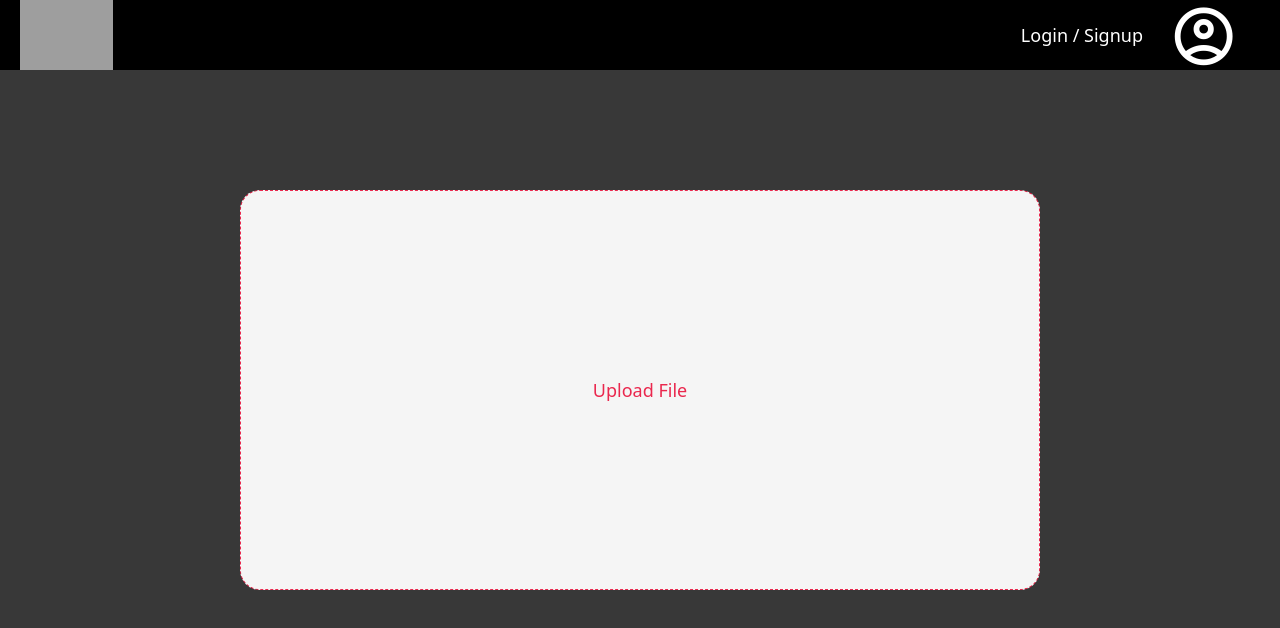
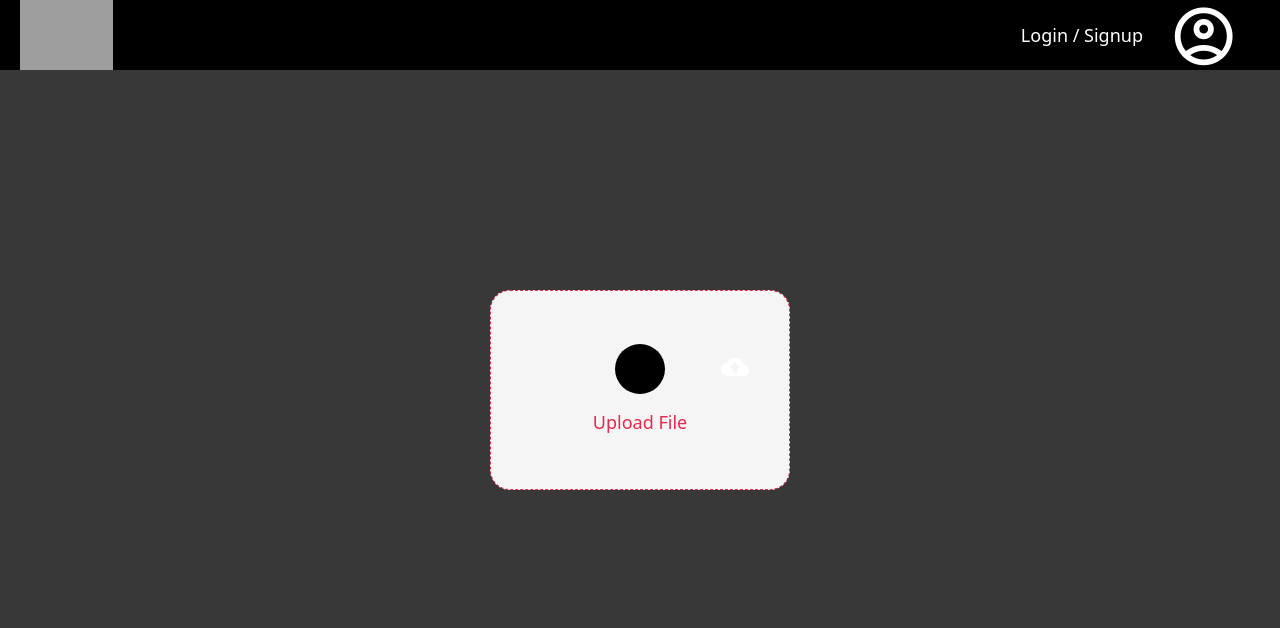
Before and after one commit to aetheryn/toktik, a React (Vite) app in the folder react-node/: page /upload in a window 1280 px wide. Shown: the top 628 px of the page. Built offline with nearby package versions, Linux system fonts and the light colour scheme; grey boxes are pictures that could not be loaded.

Commit message:
update css

```diff
--- a/react-node/src/pages/Upload.css
+++ b/react-node/src/pages/Upload.css
@@ -6,8 +6,8 @@
 }
 
 .file-btn {
-  width: 800px;
-  height: 400px;
+  width: 300px;
+  height: 200px;
   font-size: 18px;
   font-weight: 500;
   display: flex;
@@ -26,6 +26,12 @@
 .file-btn:hover {
   color: black;
   background-color: #fff;
+}
+.file-btn span {
+  width: 50px;
+  height: 50px;
+  border-radius: 25px;
+  background-color: black;
 }
 
 .preview-container {
--- a/react-node/src/pages/Upload.jsx
+++ b/react-node/src/pages/Upload.jsx
@@ -2,6 +2,7 @@ import React, { useContext, useEffect, useRef, useState } from "react";
 import "./Upload.css";
 import UserContext from "../context/user";
 import { useNavigate } from "react-router-dom";
+import CloudUploadIcon from "@mui/icons-material/CloudUpload";
 
 const Upload = () => {
   const userCtx = useContext(UserContext);
@@ -81,9 +82,21 @@ const Upload = () => {
           style={{ display: "none" }}
         ></input>
         {!file && (
-          <button className="file-btn" onClick={onChooseFile}>
-            Upload File
-          </button>
+          <>
+            <button className="file-btn" onClick={onChooseFile}>
+              <span>
+                <CloudUploadIcon
+                  style={{
+                    position: "absolute",
+                    left: 721,
+                    top: 353,
+                    fontSize: 28,
+                  }}
+                ></CloudUploadIcon>
+              </span>
+              Upload File
+            </button>
+          </>
         )}
         <form onSubmit={submit}>
           {file && (
```
